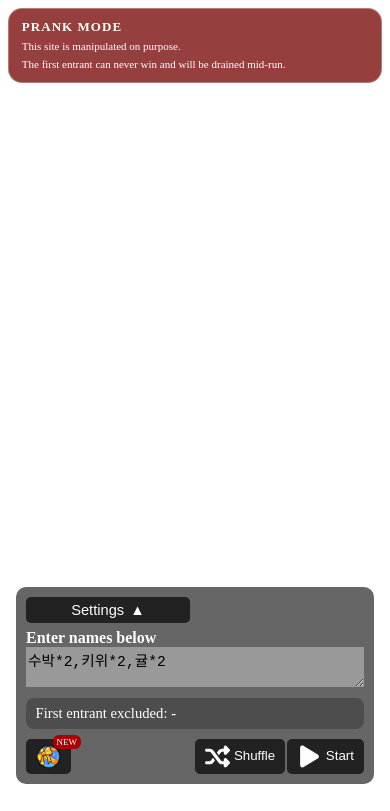
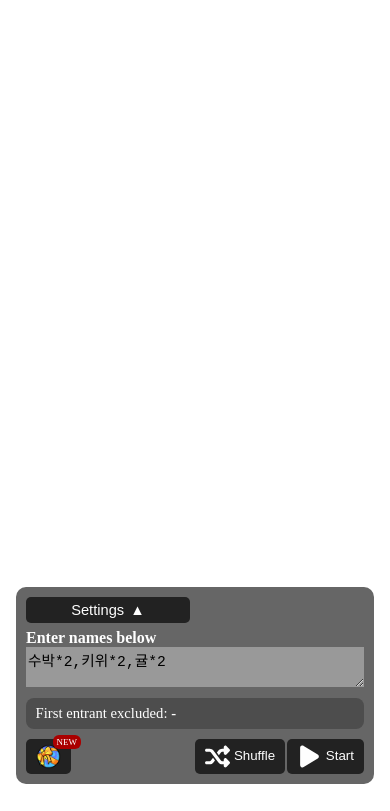
Before and after one commit to KimYooBin1/pin-ball, a website built with Parcel: page index.html in a window 390 px wide. Built offline with nearby package versions, Linux system fonts and the light colour scheme; no server answers; files whose address does not match are found by name.

Commit message:
Remove prank badge

```diff
--- a/assets/style.scss
+++ b/assets/style.scss
@@ -35,33 +35,6 @@ div.copyright {
 
 div.copyright a {
   color: var(--copyright-color);
-}
-
-.prank-badge {
-  position: fixed;
-  top: 1rem;
-  left: 1rem;
-  z-index: 1000;
-  display: flex;
-  flex-direction: column;
-  gap: 0.2rem;
-  width: min(380px, calc(100vw - 2rem));
-  padding: 0.8rem 1rem;
-  border: 1px solid rgba(255, 255, 255, 0.3);
-  border-radius: 14px;
-  background: rgba(120, 10, 10, 0.78);
-  color: #fff;
-  backdrop-filter: blur(8px);
-
-  strong {
-    font-size: 15px;
-    letter-spacing: 0.08em;
-  }
-
-  span {
-    font-size: 12px;
-    line-height: 1.35;
-  }
 }
 
 .icon {
@@ -390,21 +363,6 @@ div.copyright a {
 }
 
 @media screen and (max-width: 750px) {
-  .prank-badge {
-    top: .5rem;
-    left: .5rem;
-    width: calc(100vw - 1rem);
-    padding: 0.65rem 0.8rem;
-
-    strong {
-      font-size: 13px;
-    }
-
-    span {
-      font-size: 11px;
-    }
-  }
-
   #settings {
     bottom: 60px;
     display: block;
--- a/index.html
+++ b/index.html
@@ -286,11 +286,6 @@
 
   }
 </script>
-<div id="prankBadge" class="prank-badge">
-  <strong data-trans>PRANK MODE</strong>
-  <span data-trans>This site is manipulated on purpose.</span>
-  <span data-trans>The first entrant can never win and will be drained mid-run.</span>
-</div>
 <div id="settings" class="settings">
   <div class="right">
     <button id="btnToggleSettings" class="btn-toggle-settings">
```
